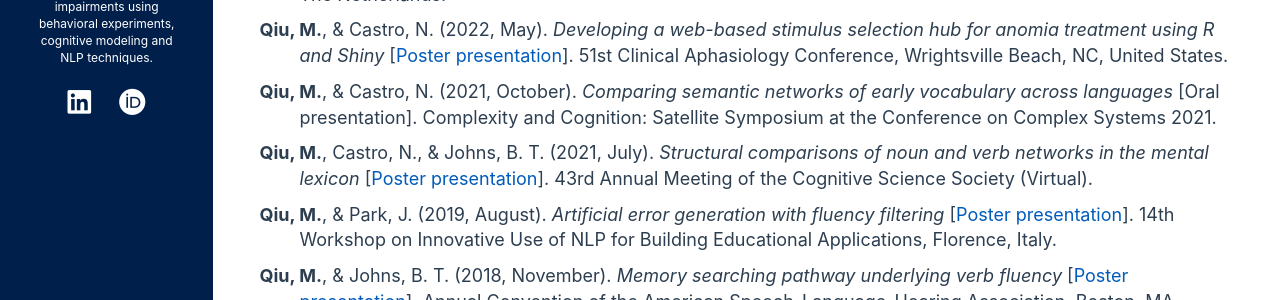
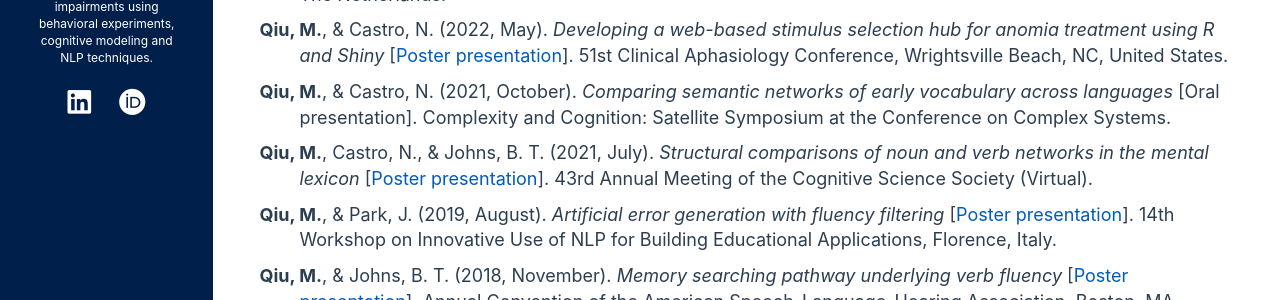
Before and after one commit to mengyangq/mengyangq.github.io, a Jekyll site: the page built from index.html, in a window 1280 px wide and 900 px high, scrolled down 1634 px. Shown: the part 225-525 px from the top of the window. Built offline with Jekyll 4.4.1, drawn with Linux system fonts in a browser that asks for light colours; nearby versions of some CDN libraries; a style sheet for code colours, icons or effects is not loaded.

Commit message:
Update publications.md

```diff
--- a/_includes/publications.md
+++ b/_includes/publications.md
@@ -22,7 +22,7 @@
 
 <p style="padding-left: 40px; text-indent: -40px;"><strong>Qiu, M.</strong>, & Castro, N. (2022, May). <em>Developing a web-based stimulus selection hub for anomia treatment using R and Shiny</em> [<a href="/pubs/qiu_castro_2022_developing_poster.pdf">Poster presentation</a>]. 51st Clinical Aphasiology Conference, Wrightsville Beach, NC, United States.</p>
 
-<p style="padding-left: 40px; text-indent: -40px;"><strong>Qiu, M.</strong>, & Castro, N. (2021, October). <em>Comparing semantic networks of early vocabulary across languages</em> [Oral presentation]. Complexity and Cognition: Satellite Symposium at the Conference on Complex Systems 2021.</p>
+<p style="padding-left: 40px; text-indent: -40px;"><strong>Qiu, M.</strong>, & Castro, N. (2021, October). <em>Comparing semantic networks of early vocabulary across languages</em> [Oral presentation]. Complexity and Cognition: Satellite Symposium at the Conference on Complex Systems.</p>
 
 <p style="padding-left: 40px; text-indent: -40px;"><strong>Qiu, M.</strong>, Castro, N., & Johns, B. T. (2021, July). <em>Structural comparisons of noun and verb networks
 in the mental lexicon</em> [<a href="/pubs/qiu_etal_2021_structural_poster.pdf">Poster presentation</a>]. 43rd Annual Meeting of the Cognitive Science Society (Virtual).</p>
```
